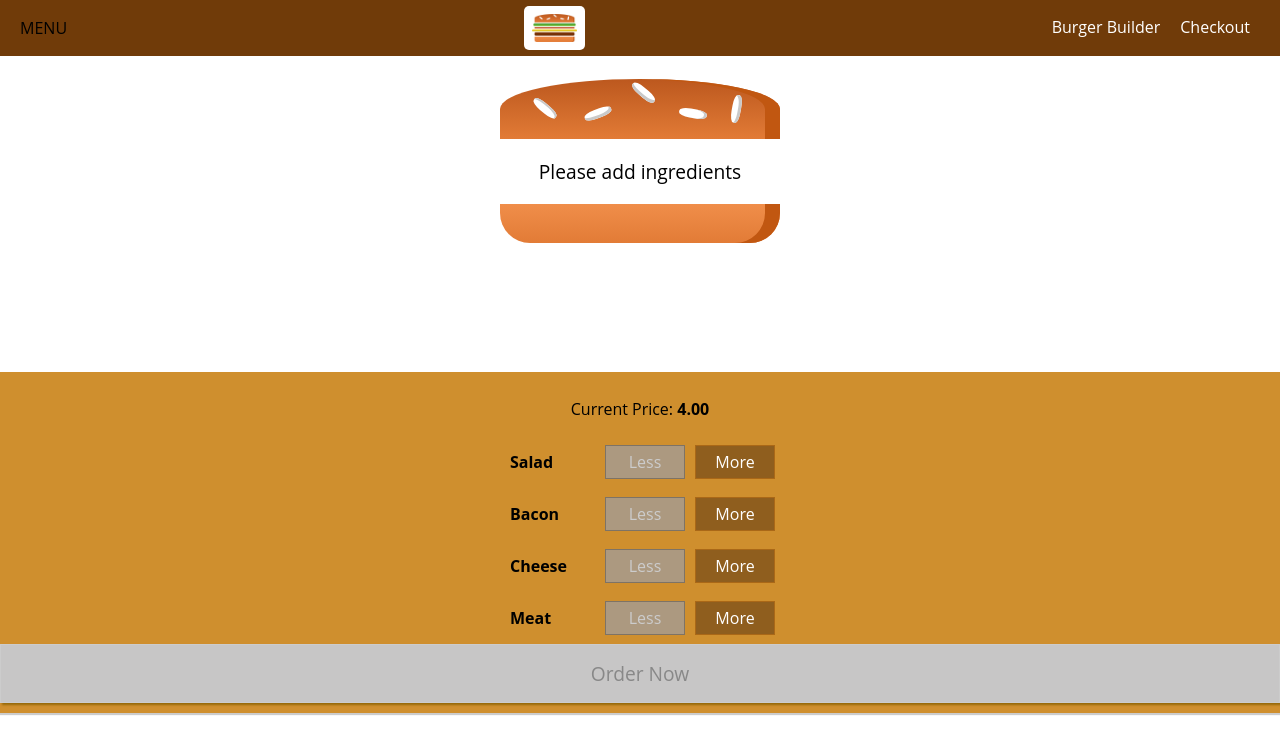
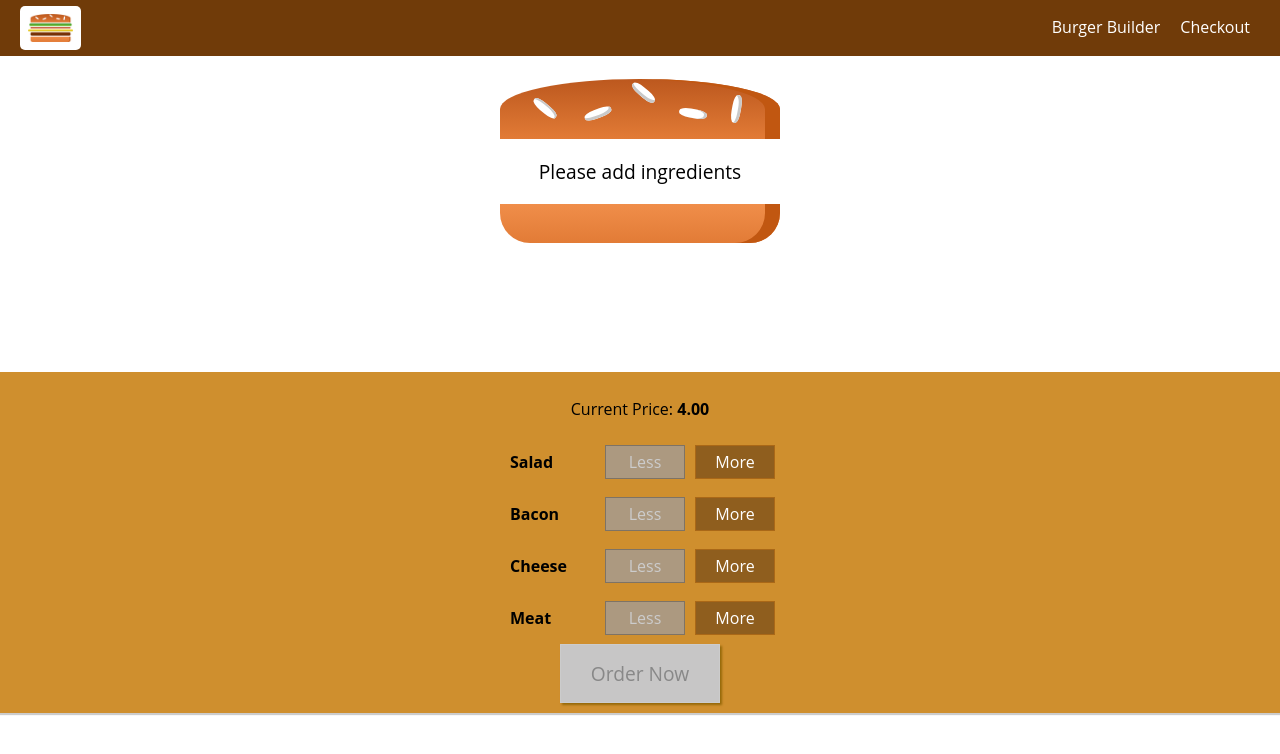
Before and after one commit to tnguyen440/burger-builder, a React app: page / in a window 1280 px wide. Shown: the top 754 px of the page. Built offline with nearby package versions, Linux system fonts and the light colour scheme.

Commit message:
minor changes

```diff
--- a/src/components/Burger/BuildControls.css
+++ b/src/components/Burger/BuildControls.css
@@ -1,17 +1,12 @@
 .BuildControls {
   width: 100%;
-  background-color: #cf8f2e;
+  background-color: #CF8F2E;
   display: flex;
   flex-flow: column;
-  align-content: center;
-  justify-content: center;
+  align-items: center;
   box-shadow: 0 2px 1px #ccc;
   margin: auto;
   padding: 10px 0;
-}
-
-.Price {
-  text-align: center;
 }
 
 .OrderButton {
--- a/src/components/Burger/Burger.js
+++ b/src/components/Burger/Burger.js
@@ -14,7 +14,7 @@ const burger = (props) => {
       return arr.concat(el)
     }, []);
 
-    if (transfromedIngedient.length ===0) {
+    if (transfromedIngedient.length === 0) {
       transfromedIngedient = <p>Please add ingredients</p>;
     }
 
--- a/src/components/Navigation/SideDrawer/DrawerTogger.css
+++ /dev/null
@@ -1,3 +0,0 @@
-.DrawerTogger {
-
-}
--- /dev/null
+++ b/src/components/Navigation/SideDrawer/DrawerToggle.css
@@ -0,0 +1,23 @@
+.DrawerToggle {
+  width: 40px;
+  height: 100%;
+  display: flex;
+  flex-flow: column;
+  justify-content: space-around;
+  align-items: center;
+  padding: 10px 0;
+  box-sizing: border-box;
+  cursor: pointer;
+}
+
+.DrawerToggle div {
+  width: 90%;
+  height: 3px;
+  background-color: white;
+}
+
+@media (min-width: 500px) {
+  .DrawerToggle {
+      display: none;
+  }
+}
--- a/src/components/Navigation/SideDrawer/DrawerToggle.js
+++ b/src/components/Navigation/SideDrawer/DrawerToggle.js
@@ -1,11 +1,13 @@
 import React from 'react';
 
-import classes from './DrawerTogger.css';
+import classes from './DrawerToggle.css';
 
 const drawerToggle = (props) => {
   return (
-    <div onClick={props.clicked}>
-      MENU
+    <div className={classes.DrawerToggle} onClick={props.clicked}>
+      <div></div>
+      <div></div>
+      <div></div>
     </div>
   );
 };
```
